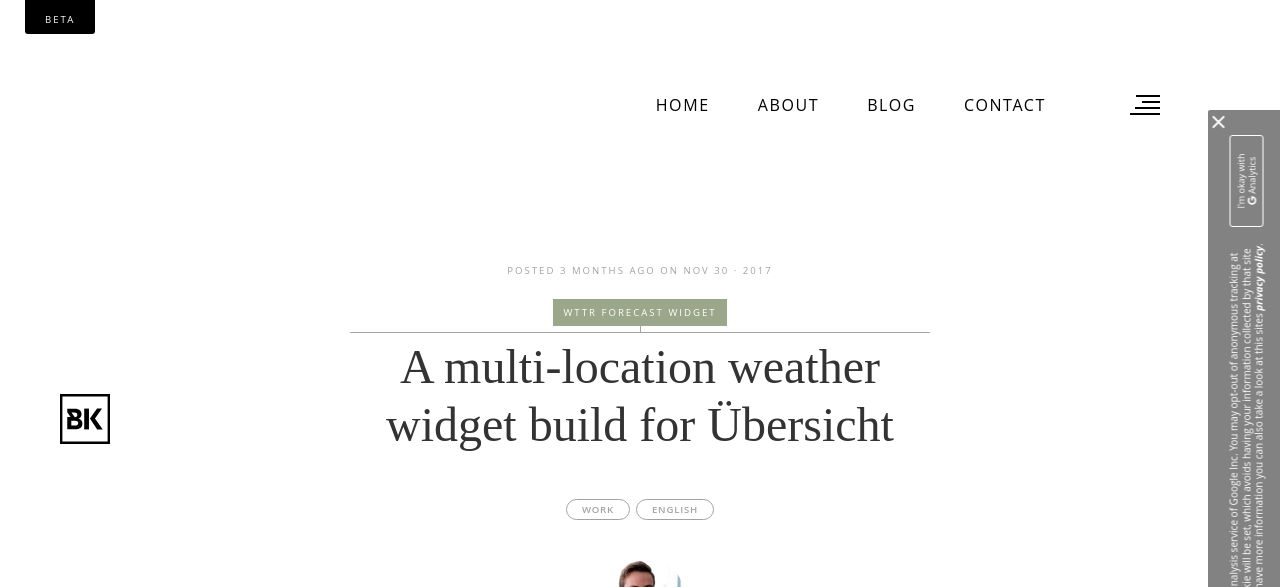
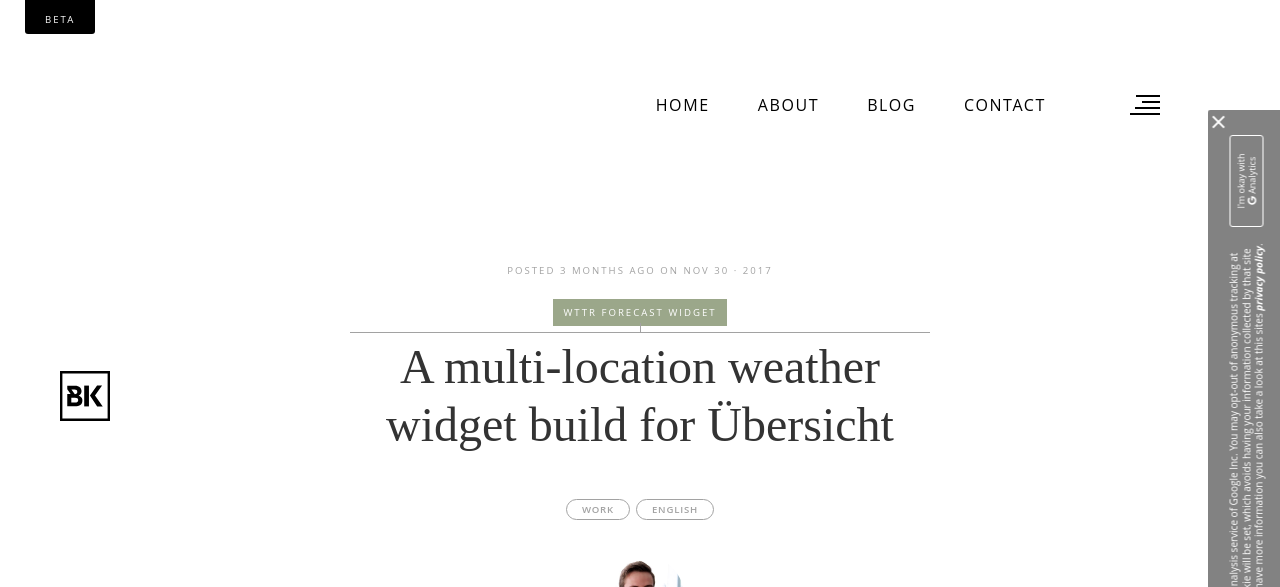
Before and after one commit to bkroggel/luzid, a Jekyll site: the page built from _posts/2017-11-30-A-multi-location-weather-widget-build-for-Uebersicht.md, in a window 1280 px wide. Shown: the top 587 px of the page. Built offline with Jekyll 4.4.1, drawn with Linux system fonts in a browser that asks for light colours; nearby versions of some CDN libraries; some web fonts are replaced; grey boxes are pictures that could not be loaded.

Commit message:
improvement of logo placement on article view where it is now in line with actual title

```diff
--- a/_sass/blog/_article.scss
+++ b/_sass/blog/_article.scss
@@ -101,12 +101,9 @@
 }
 
 .bk-title-frame {
-  margin: 0px auto 20px;
+  margin: 0px auto;
   text-align: center;
   max-width: 580px;
-  @include media-query($small){
-    margin: 0px auto 45px;
-  };
 }
 
 .bk-sub_title-frame {
@@ -163,6 +160,10 @@
 
 .bk-article-title .bk-blog-posts--tags {
   margin-bottom: 20px;
+  margin-top: 20px;
+  @include media-query($small){
+    margin-top: 45px;
+  };
 }
 
 .bk-article-title .article-author-id {
```
